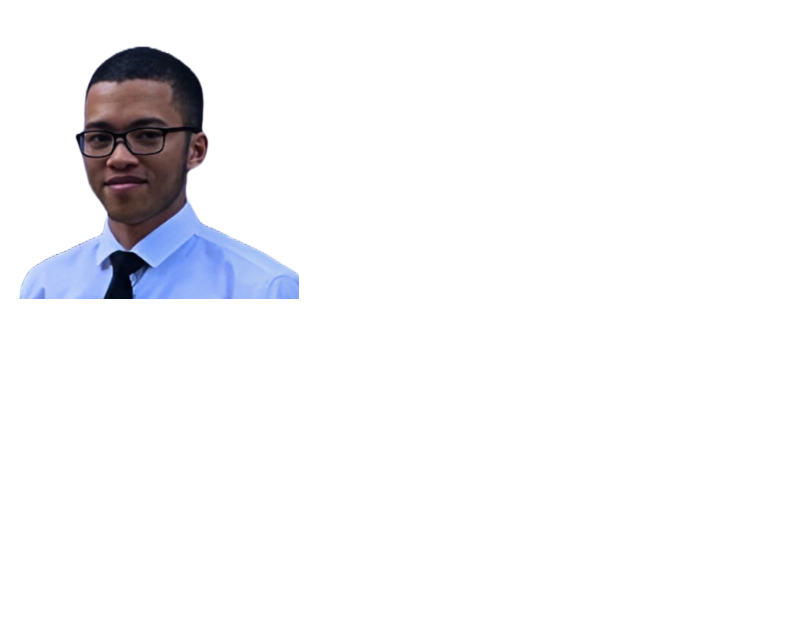
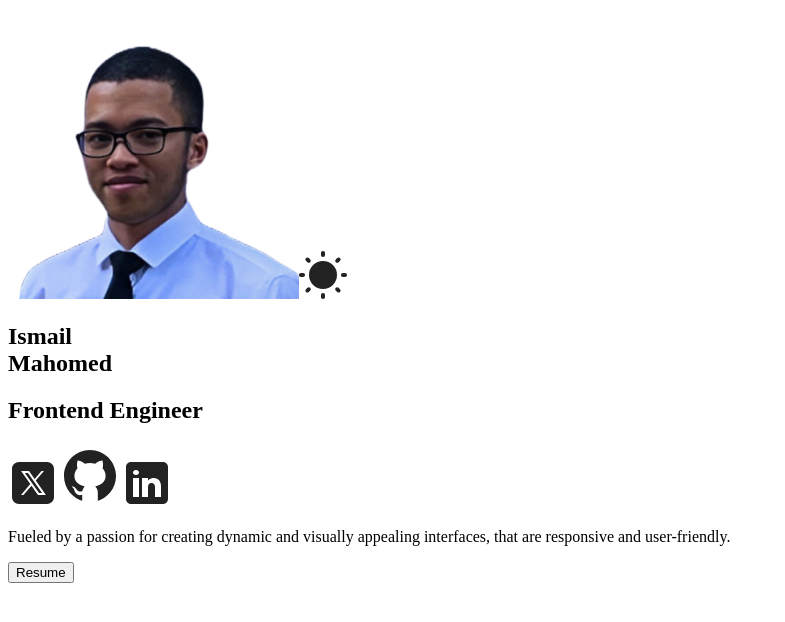
Before and after one commit to CTHartze/profile-portfolio-website, a React (Vite) app: page / in a window 1280 px wide. Shown: the top 622 px of the page, without its empty margins (0-785 px from the left). Built offline with nearby package versions, Linux system fonts and the light colour scheme.

Commit message:
hero syntax complete

```diff
--- a/src/sections/Hero/Hero.jsx
+++ b/src/sections/Hero/Hero.jsx
@@ -1,15 +1,51 @@
 import styles from "./HeroStyles.module.css";
 import heroImg from "../../assets/hero-img.png";
+import themeIcon from "../../assets/sun.svg";
+import twitterIcon from "../../assets/twitter-light.svg";
+import githubIcon from "../../assets/github-light.svg";
+import linkedinIcon from "../../assets/linkedin-light.svg";
+import CV from "../../assets/cv.pdf";
 
 function Hero() {
   return (
-    <section id="hero">
-      <div>
+    <section id="hero" className={styles.container}>
+      <div className={styles.colorModeContainer}>
         <img
           className={styles.hero}
           src={heroImg}
           alt="Profile picture of Ismail Mahomed"
         />
+        <img
+          className={styles.colorMode}
+          src={themeIcon}
+          alt="Color mode icon"
+        />
+      </div>
+      <div className={styles.info}>
+        <h1>
+          Ismail
+          <br />
+          Mahomed
+        </h1>
+        <h2>Frontend Engineer</h2>
+        <span>
+          <a href="https://x.com/caydenhartze" target="_black">
+            <img src={twitterIcon} alt="Twitter icon" />
+          </a>
+          <a href="https://github.com/CTHartze" target="_black">
+            <img src={githubIcon} alt="Github icon" />
+          </a>
+          <a href="https://linkedin.com/in/cayden-hartze" target="_black">
+            <img src={linkedinIcon} alt="Linkedin icon" />
+          </a>
+        </span>
+        <p>
+          Fueled by a passion for creating dynamic and visually appealing
+          interfaces, that are responsive and user-friendly.
+        </p>
+        <a href={CV} download>
+          <button className="hover">Resume</button>
+        </a>
       </div>
     </section>
   );
```
Also changed, not shown: 1 other file (tests, documents, lock files or other folders).
